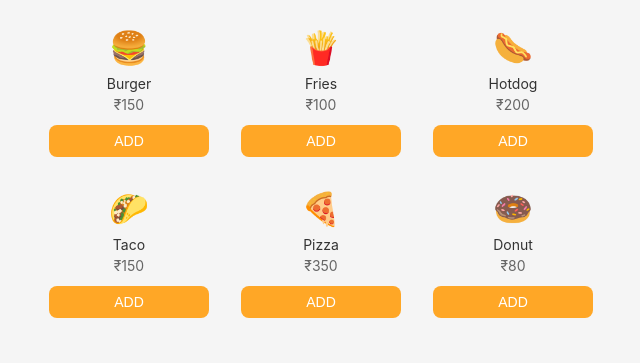
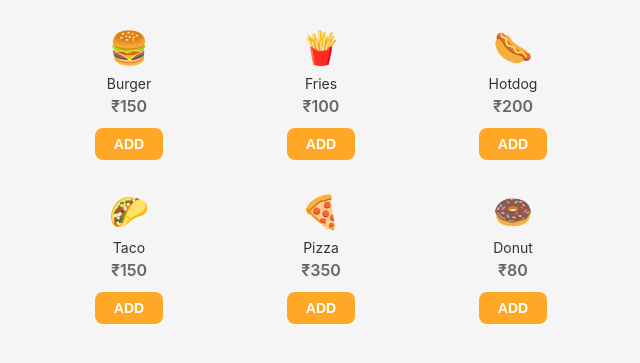
Before and after one commit to PiyushAshtekar/order, a Flask app: page /menu in a window 1280 px wide. Shown: the top 363 px of the page, without its empty margins (319-959 px from the left). Run offline with Flask 3, Linux system fonts and the light colour scheme.

Commit message:
update add button

```diff
--- a/templates/menu.html
+++ b/templates/menu.html
@@ -380,9 +381,10 @@
         }
 
         .item-price {
-            font-size: 14px;
+            font-size: 16px;
             color: #666;
             margin-bottom: 12px;
+            font-weight: 600;
         }
 
         .quantity-controls {
@@ -403,11 +405,14 @@
             color: white;
             border: none;
             border-radius: 8px;
-            padding: 8px 24px;
+            padding: 8px;
             font-size: 14px;
-            cursor: pointer;
-            width: 100%;
+            font-weight: 600;
+            cursor: pointer;
+            width: 68px;
             display: block;  /* Initially visible */
+            margin: 0 auto;
+            text-align: center;
         }
 
         .quantity-btn-minus {
@@ -1071,9 +1133,10 @@
         }
 
         .item-price {
-            font-size: 14px;
+            font-size: 16px;
             color: #666;
             margin-bottom: 12px;
+            font-weight: 600;
         }
 
         .quantity-controls {
@@ -1094,11 +1157,14 @@
             color: white;
             border: none;
             border-radius: 8px;
-            padding: 8px 24px;
+            padding: 8px;
             font-size: 14px;
-            cursor: pointer;
-            width: 100%;
+            font-weight: 600;
+            cursor: pointer;
+            width: 68px;
             display: block;  /* Initially visible */
+            margin: 0 auto;
+            text-align: center;
         }
 
         .quantity-btn-minus {
@@ -1277,9 +1343,18 @@
             cart[item] = (cart[item] || 0) + 1;
             quantityElement.textContent = cart[item];
 
-            addButton.classList.add('hidden');
-            quantityControls.classList.add('active');
-
+            // Animate add button out with flip, then show quantity controls with flip-in
+            addButton.classList.add('flip-out');
+            addButton.addEventListener('animationend', function handler() {
+                addButton.classList.remove('flip-out');
+                addButton.classList.add('hidden');
+                quantityControls.classList.add('active', 'flip-in');
+                quantityControls.addEventListener('animationend', function handler2() {
+                    quantityControls.classList.remove('flip-in');
+                    quantityControls.removeEventListener('animationend', handler2);
+                });
+                addButton.removeEventListener('animationend', handler);
+            });
             updateViewOrderButton();
         }
 
@@ -1292,8 +1367,18 @@
 
             if (cart[item] <= 0) {
                 delete cart[item];
-                addButton.classList.remove('hidden');
-                quantityControls.classList.remove('active');
+                // Animate quantity controls out with flip, then show add button with flip-in
+                quantityControls.classList.add('flip-out');
+                quantityControls.addEventListener('animationend', function handler() {
+                    quantityControls.classList.remove('active', 'flip-out');
+                    addButton.classList.remove('hidden');
+                    addButton.classList.add('flip-in');
+                    addButton.addEventListener('animationend', function handler2() {
+                        addButton.classList.remove('flip-in');
+                        addButton.removeEventListener('animationend', handler2);
+                    });
+                    quantityControls.removeEventListener('animationend', handler);
+                });
             }
 
             quantityElement.textContent = cart[item] || 0;
@@ -1394,16 +1479,6 @@
             // Reset view order button
             const viewOrderBtn = document.querySelector('.view-order-button');
             viewOrderBtn.classList.remove('active');
-            viewOrderBtn.style.display = 'none';
-
-            // Reset total price
-            document.querySelector('.pay-button').textContent = 'PAY $0.00';
-
-            // Clear comment
-            document.getElementById('order-comment').value = '';
-
-            // Show menu page
-            showMenuPage();
         }
 
         function processCashPayment() {
```
Also changed, not shown: other parts of templates/menu.html (+59 -1 lines).
